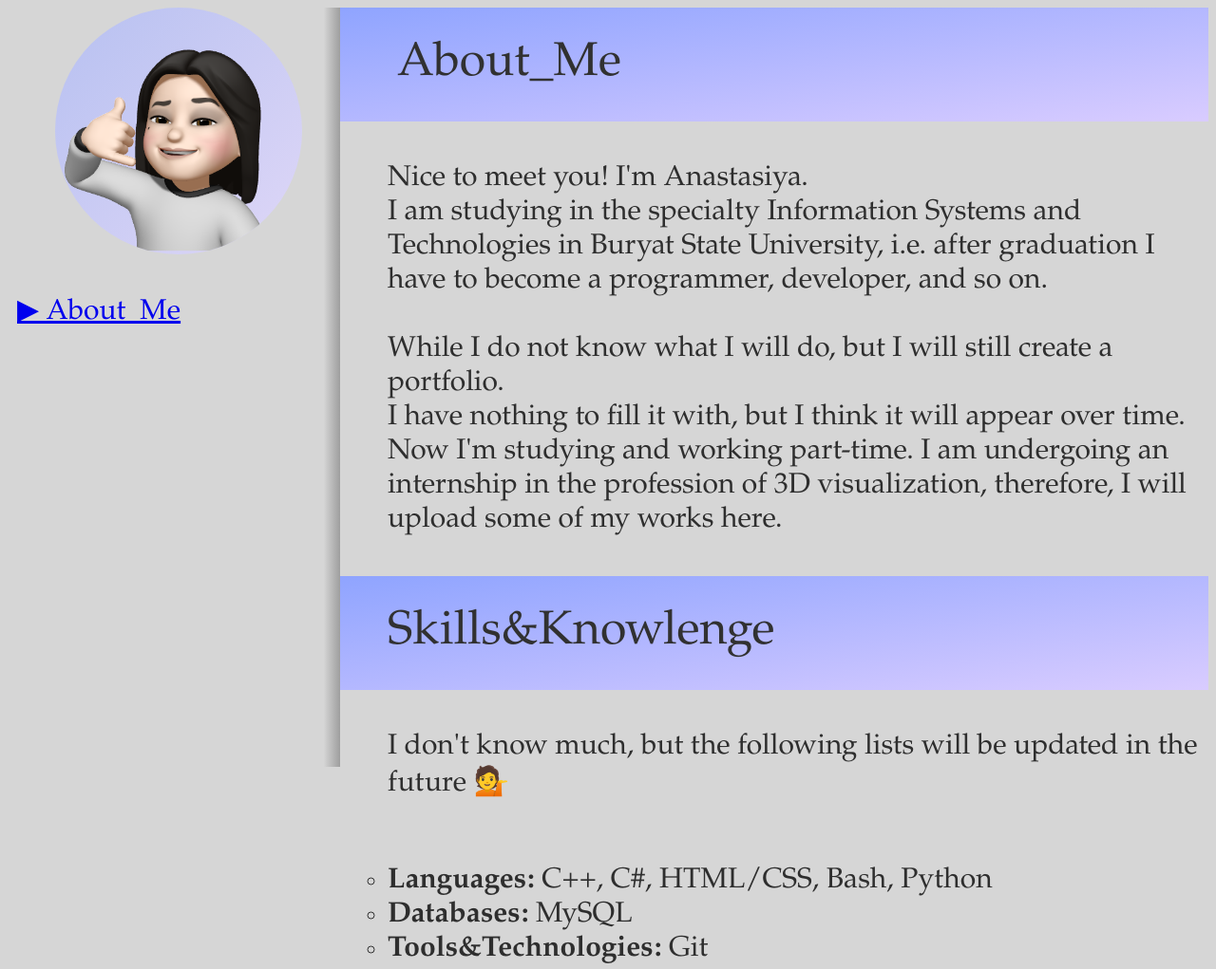
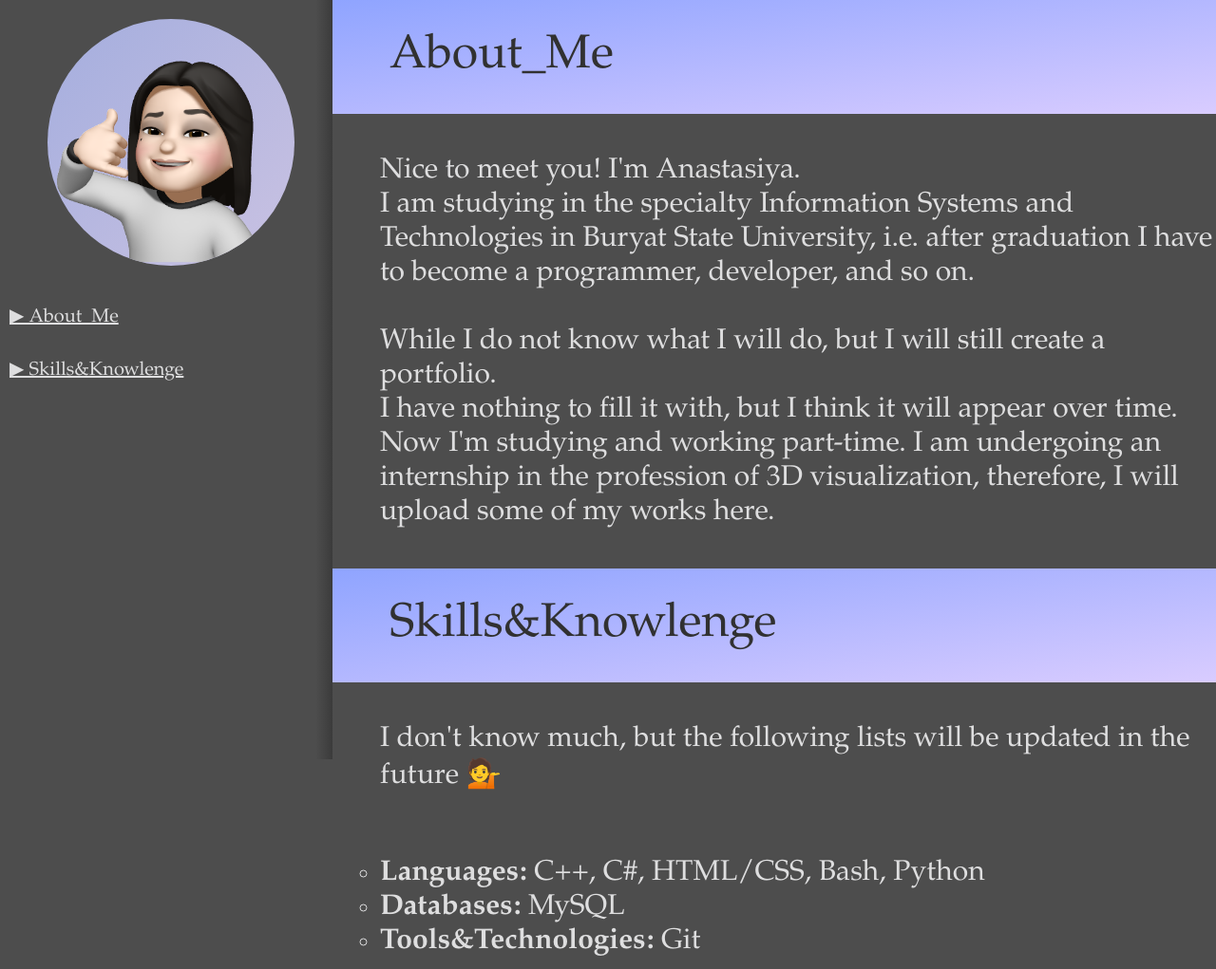
Before and after one commit to AnastasiyaChimitova/test-repozit, a plain HTML site: page eto.html in a window 1280 px wide. Shown: the whole page at 95% size. Drawn offline with Linux system fonts and the light colour scheme.

Commit message:
Внесены изменения

```diff
--- a/eto.html
+++ b/eto.html
@@ -5,13 +5,17 @@
     </title>
     <link href="style.css" rel="stylesheet">
 </head>
-<body style="background-color: rgb(214, 214, 214);">
+<body style="background-color: rgb(77, 77, 77); margin: 0;">
     <div id="menu">
 
-        <img src="src\me.png" hspace=50 vspace=0 width=260 height=260 align=left>
+        <img src="src\me.png" hspace=50 vspace=20 width=260 height=260 align=left>
         <p></p>
         <a href="#about" class="a">
             &#9654; About_Me
+        </a>
+        <p></p>
+        <a href="#skl" class="a">
+            &#9654; Skills&Knowlenge
         </a>
 
 
@@ -30,7 +34,7 @@
         therefore, I will upload some of my works here.
     </p>
 
-    <h2 class="header">Skills&Knowlenge</h2>
+    <h2 class="header"> <a name="skl"> Skills&Knowlenge</h2>
 
     <p class="main_text">
         I don't know much, but the following lists will be updated in the future &#128129;
--- a/style.css
+++ b/style.css
@@ -13,7 +13,7 @@
 
 .main_text {
     font-family:"Palatino Linotype", serif;
-    color:#2e2e2e;
+    color:#dededf;
     text-align: left;
     font-size: 30px;
     margin-left: 350px;
@@ -35,7 +35,7 @@ img {
 {
     height: 100%;
     width: 350;
-    background: linear-gradient(to right,rgb(214, 214, 214) 95%, #9e9e9e);
+    background: linear-gradient(to right,rgb(77, 77, 77) 95%, #3b3b3b);
     margin: 0;
     position: fixed;
     font-family:"Palatino Linotype", serif;
@@ -52,30 +52,48 @@ a
 .a:active
 {
     font-family:"Palatino Linotype", serif;
-    color:#2e2e2e;
+    color:#ffffff;
     text-align: left;
-    font-size: 30px;
+    font-size: 40px;
     margin-left: 10px;
-    background-color: #e4e4ff;
     padding: 10 100 15 40;
 }
 
 .a:visited
 {
     font-family:"Palatino Linotype", serif;
-    color:#2e2e2e;
+    color:#dededf;
     text-align: left;
-    font-size: 30px;
+    font-size: 20px;
     margin-left: 10px;
 }
 
 .a:hover
 {
     font-family:"Palatino Linotype", serif;
-    color:#2e2e2e;
+    color:#ffffff;
     text-align: left;
-    font-size: 30px;
+    font-size: 40px;
     margin-left: 10px;
-    background-color: #e4e4ff;
     padding: 10 100 15 41;
 }
+
+.a:link
+{
+    font-family:"Palatino Linotype", serif;
+    color:#dededf;
+    text-align: left;
+    font-size: 20px;
+    margin-left: 10px;
+}
+
+
+.a:checked
+{
+    font-family:"Palatino Linotype", serif;
+    color:#ffffff;
+    text-align: left;
+    font-size: 20px;
+    margin-left: 10px;
+    padding: 10 100 15 40;
+}
```
